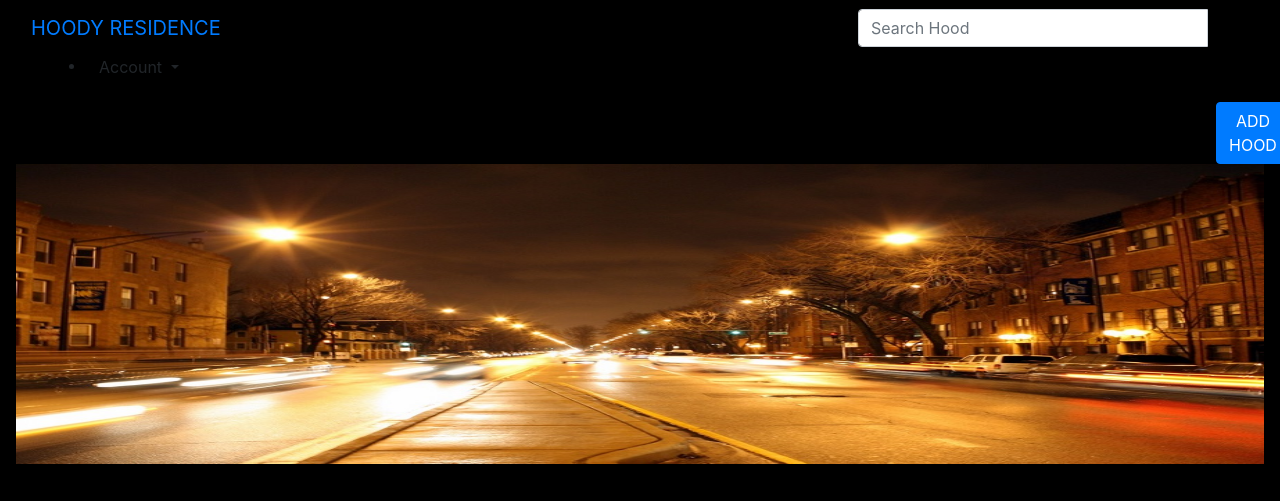
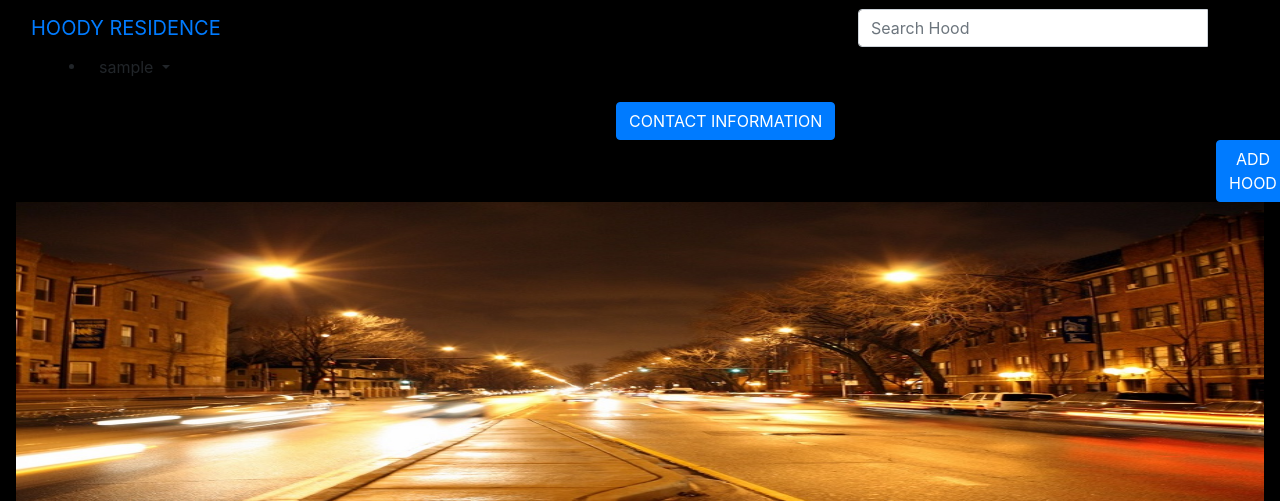
Before and after one commit to HannahChege/Hoody, a Django app: page / in a window 1280 px wide. Shown: the top 501 px of the page. Run offline with Django 3.2, Linux system fonts and the light colour scheme; the visitor is signed in with stand-in values (Sample User, id 1); data that the repository does not hold is empty; some libraries are stand-ins or nearby versions.

Commit message:
Added the business html

```diff
--- a/hoods/templates/navbar.html
+++ b/hoods/templates/navbar.html
@@ -23,12 +23,15 @@
         {% if user.is_authenticated %}
         <ul>
           <li class="dropdown">
-            <a href="#" class="dropdown-toggle btn btn-default" data-toggle="dropdown" role="button" aria-expanded="false">Account
+            <a href="#" class="dropdown-toggle btn btn-default" data-toggle="dropdown" role="button" aria-expanded="false">{{request.user.username}}
                       <span class="caret"></span>
                   </a>
             <ul class="dropdown-menu" role="menu">
               <li>
                 <a href="">Home</a>
+              </li>
+              <li>
+                <a href="profile">Edit Profile</a>
               </li>
               <li>
                 <a href="/accounts/password/change">Change Password</a>
@@ -51,6 +54,7 @@
       </div>
   </div>
   <div class="upload_project">
+      <a href="new/hood"style="margin-left:600px"; class="btn btn-primary">CONTACT INFORMATION</a>
     <a href="new/hood"   style="margin-left:1200px"; class="btn btn-primary">ADD HOOD</a>
 </div>
 <img src="/static/image/wood.jpg" width="1300px" height="300px">
```
